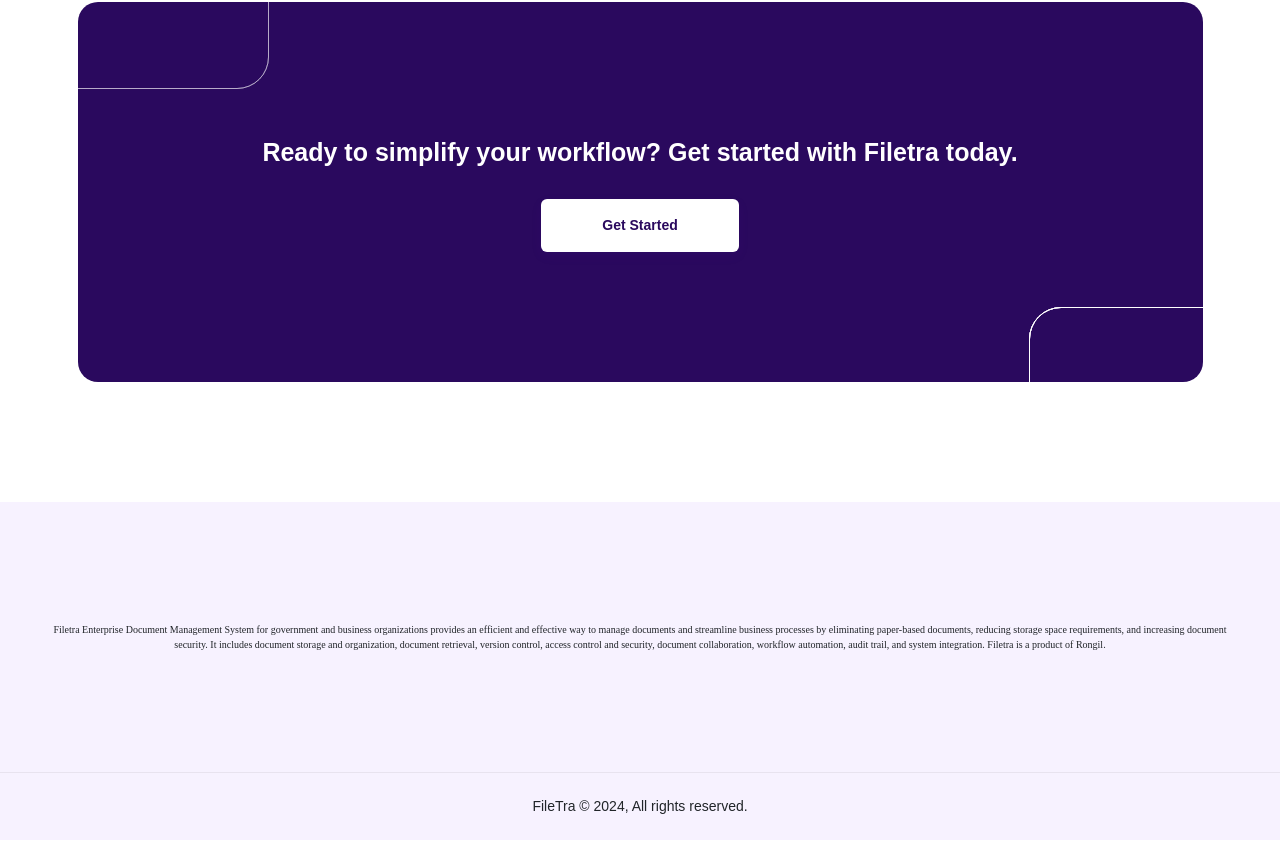
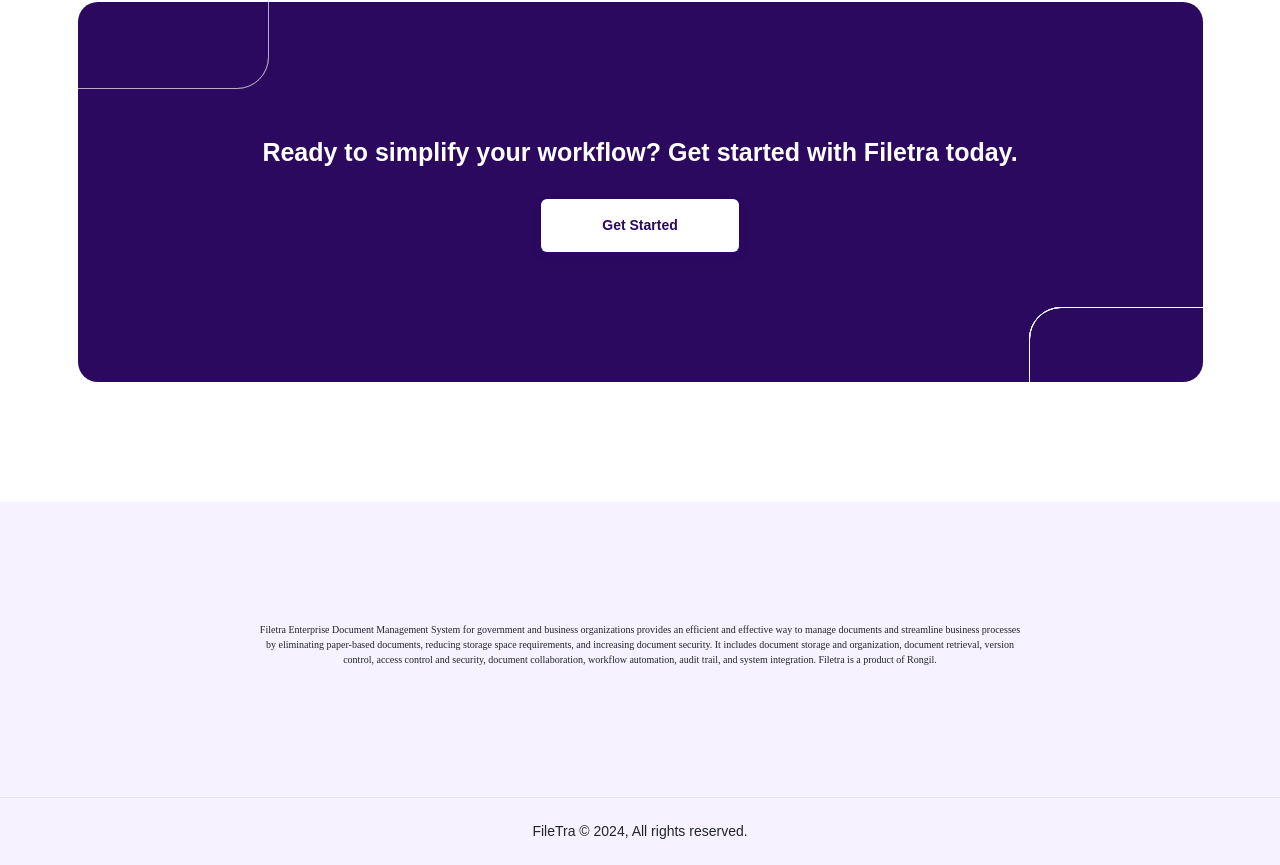
Before and after one commit to agun36/filtra, a React (Vite) app: page / in a window 1280 px wide. Shown: the part 7186-8051 px from the top of the page. Before the commit the page ends 8026 px from the top, so only its background shows below. Built offline with nearby package versions, Linux system fonts and the light colour scheme.

Commit message:
modified: blockqoute

```diff
--- a/src/components/blockquote/index.tsx
+++ b/src/components/blockquote/index.tsx
@@ -1,7 +1,9 @@
 import './styles.scss'
 export const Blockquote = () => {
-    return <blockquote className='bg-bg-300 text-center row  '>
-        Filetra Enterprise Document Management System for government and business organizations provides an efficient and effective way to manage documents and streamline business processes by eliminating paper-based documents, reducing storage space requirements, and increasing document security. It includes document storage and organization, document retrieval, version control, access control and security, document collaboration, workflow automation, audit trail, and system integration. Filetra is a product of Rongil.
+    return <blockquote className=' row  bg-bg-300  '>
+        <p className='text-center col-8 mx-auto'>
+            Filetra Enterprise Document Management System for government and business organizations provides an efficient and effective way to manage documents and streamline business processes by eliminating paper-based documents, reducing storage space requirements, and increasing document security. It includes document storage and organization, document retrieval, version control, access control and security, document collaboration, workflow automation, audit trail, and system integration. Filetra is a product of Rongil.
+        </p>
 
     </blockquote>
 }
```
